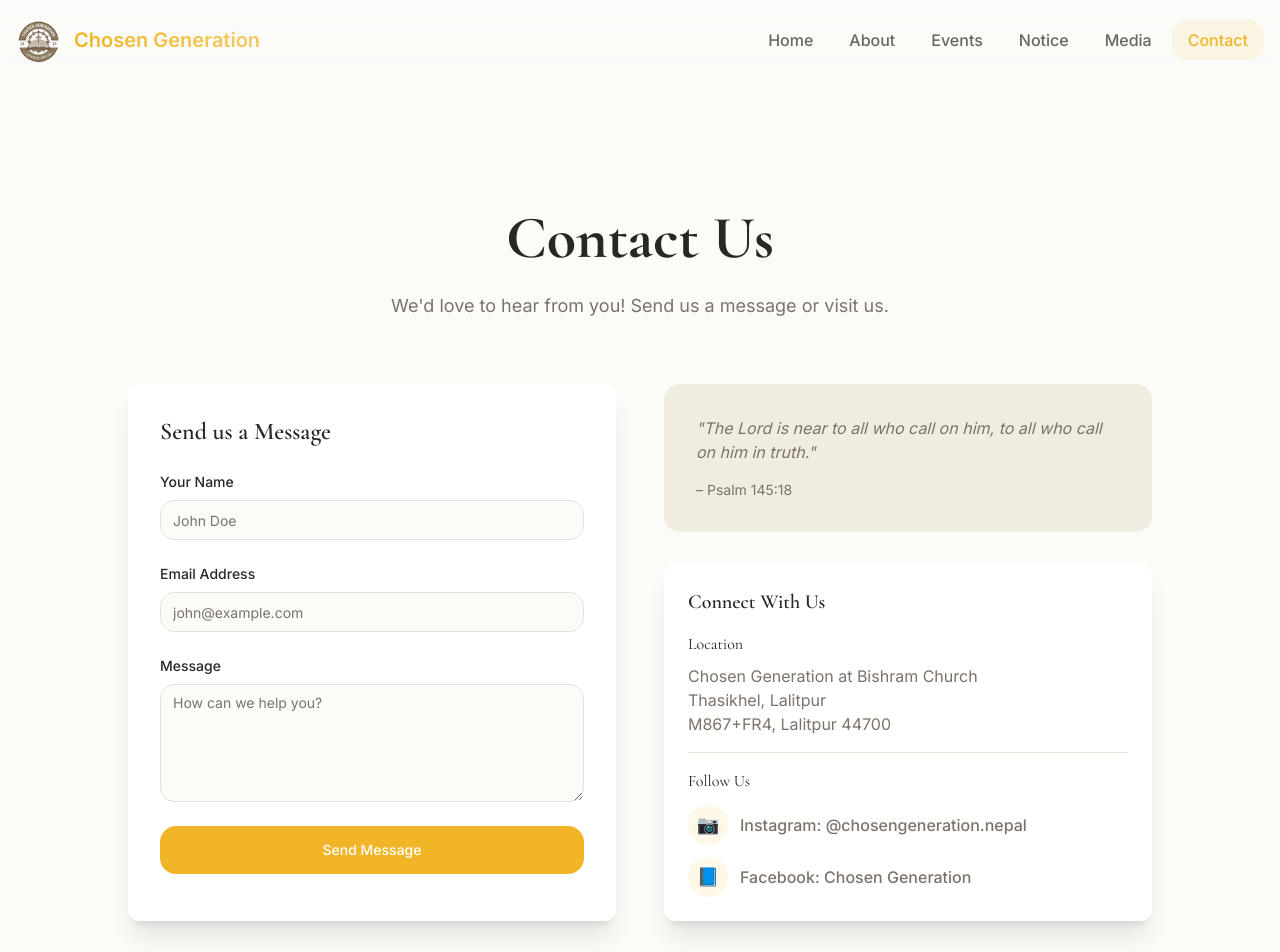
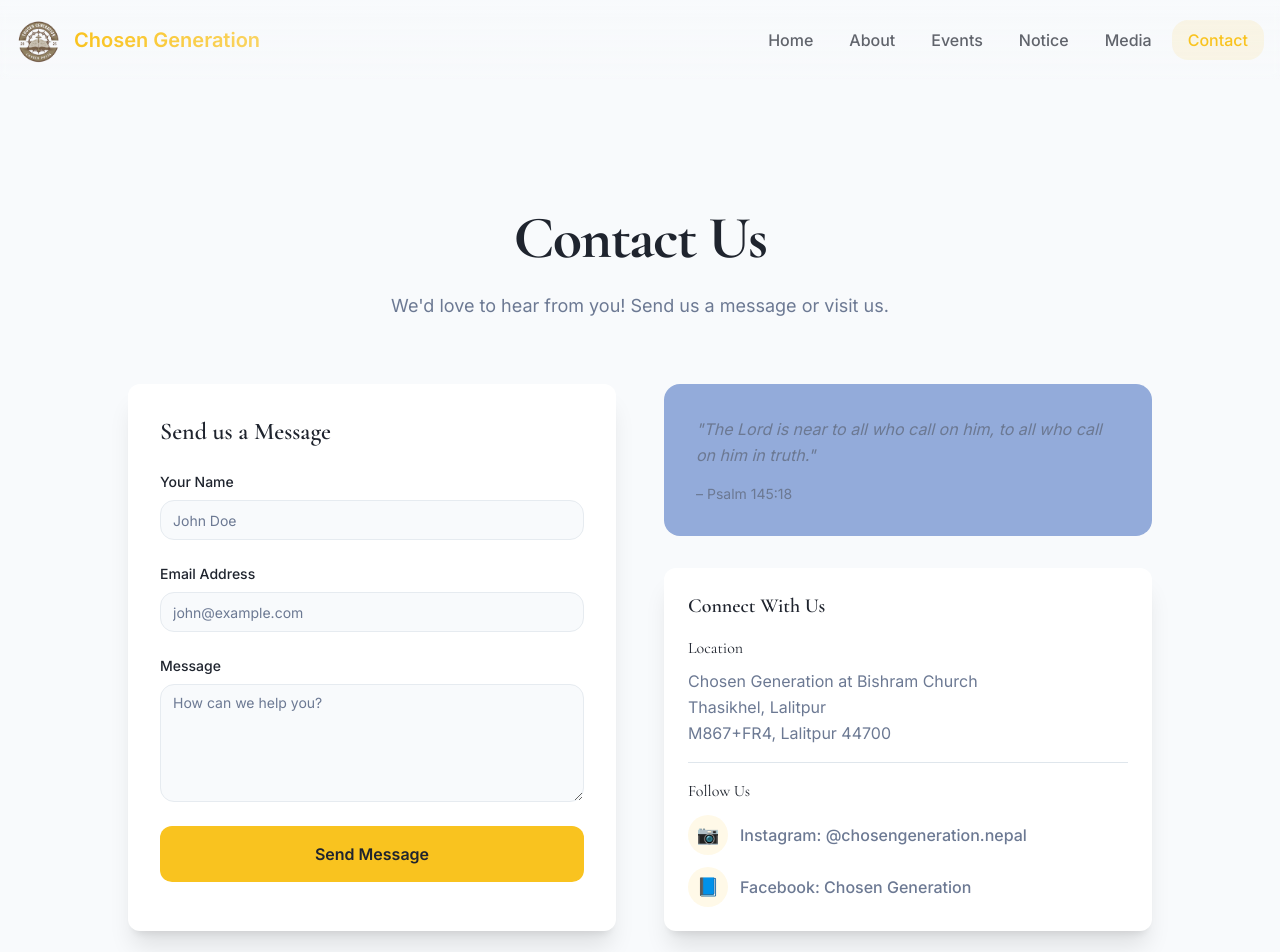
Before and after one commit to Joyal011/fetch-continue-flow, a React (Vite) app: page /contact in a window 1280 px wide. Shown: the top 952 px of the page. Built offline with nearby package versions, Linux system fonts and the light colour scheme; the HTML template or start-up script is replaced by a standard one.

Commit message:
Refactor: Redesign website for Chosen Generation

```diff
--- a/src/components/ui/button.tsx
+++ b/src/components/ui/button.tsx
@@ -5,22 +5,23 @@ import { cva, type VariantProps } from "class-variance-authority";
 import { cn } from "@/lib/utils";
 
 const buttonVariants = cva(
-  "inline-flex items-center justify-center gap-2 whitespace-nowrap rounded-md text-sm font-medium ring-offset-background transition-all focus-visible:outline-none focus-visible:ring-2 focus-visible:ring-ring focus-visible:ring-offset-2 disabled:pointer-events-none disabled:opacity-50 [&_svg]:pointer-events-none [&_svg]:size-4 [&_svg]:shrink-0",
+  "inline-flex items-center justify-center gap-2 whitespace-nowrap rounded-lg text-sm font-semibold ring-offset-background transition-all focus-visible:outline-none focus-visible:ring-2 focus-visible:ring-ring focus-visible:ring-offset-2 disabled:pointer-events-none disabled:opacity-50 [&_svg]:pointer-events-none [&_svg]:size-4 [&_svg]:shrink-0",
   {
     variants: {
       variant: {
-        default: "bg-primary text-white hover:bg-primary/90 hover:scale-105 hover:shadow-elevated transition-all duration-300",
-        destructive: "bg-destructive text-destructive-foreground hover:bg-destructive/90",
-        outline: "border-2 border-primary bg-transparent text-primary hover:bg-primary/10 hover:scale-105 transition-all duration-300",
-        secondary: "bg-secondary text-secondary-foreground hover:bg-secondary/80 hover:scale-105 hover:shadow-elevated transition-all duration-300",
-        ghost: "hover:bg-accent/10 hover:text-accent-foreground",
-        link: "text-primary underline-offset-4 hover:underline",
+        default: "bg-primary text-primary-foreground hover:bg-primary/90 hover:scale-[1.02] hover:shadow-elevated active:scale-[0.98] transition-all duration-300",
+        destructive: "bg-destructive text-destructive-foreground hover:bg-destructive/90 hover:shadow-soft",
+        outline: "border-2 border-primary bg-transparent text-primary hover:bg-primary/10 hover:scale-[1.02] hover:shadow-soft transition-all duration-300",
+        secondary: "bg-secondary text-secondary-foreground hover:bg-secondary/90 hover:scale-[1.02] hover:shadow-elevated transition-all duration-300",
+        ghost: "hover:bg-accent/10 hover:text-accent transition-colors duration-200",
+        link: "text-primary underline-offset-4 hover:underline hover:text-primary/80",
+        accent: "bg-accent text-accent-foreground hover:bg-accent/90 hover:scale-[1.02] hover:shadow-divine transition-all duration-300",
       },
       size: {
-        default: "h-10 px-4 py-2",
-        sm: "h-9 rounded-md px-3",
-        lg: "h-12 rounded-lg px-8",
-        icon: "h-10 w-10",
+        default: "h-11 px-6 py-2",
+        sm: "h-9 rounded-md px-4 text-xs",
+        lg: "h-14 rounded-xl px-10 text-base",
+        icon: "h-11 w-11",
       },
     },
     defaultVariants: {
--- a/src/index.css
+++ b/src/index.css
@@ -8,48 +8,50 @@ All colors MUST be HSL.
 
 @layer base {
   :root {
-    /* Warm, welcoming palette - soft gold, beige, and peaceful tones */
-    --background: 45 30% 98%;
-    --foreground: 30 10% 15%;
+    /* Peaceful, spiritual palette - deep blue, radiant gold, pure white */
+    --background: 210 40% 98%;
+    --foreground: 220 20% 15%;
 
     --card: 0 0% 100%;
-    --card-foreground: 30 10% 15%;
+    --card-foreground: 220 20% 15%;
 
     --popover: 0 0% 100%;
-    --popover-foreground: 30 10% 15%;
+    --popover-foreground: 220 20% 15%;
 
-    /* Primary - Warm gold with soft undertones */
-    --primary: 42 88% 55%;
-    --primary-foreground: 0 0% 100%;
-    --primary-glow: 45 90% 70%;
+    /* Primary - Radiant gold for hope and divine light */
+    --primary: 45 95% 55%;
+    --primary-foreground: 220 20% 15%;
+    --primary-glow: 48 100% 65%;
 
-    /* Secondary - Soft beige/cream */
-    --secondary: 40 40% 85%;
-    --secondary-foreground: 30 10% 20%;
+    /* Secondary - Deep spiritual blue */
+    --secondary: 220 60% 45%;
+    --secondary-foreground: 0 0% 100%;
 
-    --muted: 40 30% 94%;
-    --muted-foreground: 30 8% 45%;
+    --muted: 210 30% 95%;
+    --muted-foreground: 220 15% 50%;
 
-    /* Accent - Peaceful blue */
-    --accent: 200 60% 70%;
+    /* Accent - Heavenly blue */
+    --accent: 210 80% 60%;
     --accent-foreground: 0 0% 100%;
 
     --destructive: 0 70% 50%;
     --destructive-foreground: 0 0% 100%;
 
-    --border: 40 20% 88%;
-    --input: 40 20% 88%;
-    --ring: 42 88% 55%;
+    --border: 210 25% 90%;
+    --input: 210 25% 92%;
+    --ring: 45 95% 55%;
 
     --radius: 1rem;
 
-    /* Custom design tokens for warm, inviting feel */
-    --gradient-primary: linear-gradient(135deg, hsl(42 88% 55%), hsl(38 85% 60%));
-    --gradient-hero: linear-gradient(135deg, hsl(42 88% 55% / 0.95), hsl(38 85% 60% / 0.9));
-    --gradient-card: linear-gradient(145deg, hsl(0 0% 100%), hsl(45 30% 98%));
-    --shadow-elevated: 0 10px 40px -10px hsl(42 88% 55% / 0.2);
-    --shadow-soft: 0 4px 20px -4px hsl(30 10% 15% / 0.08);
-    --shadow-glow: 0 0 40px hsl(45 90% 70% / 0.25);
+    /* Custom design tokens for spiritual, peaceful atmosphere */
+    --gradient-primary: linear-gradient(135deg, hsl(45 95% 55%), hsl(48 90% 60%));
+    --gradient-hero: linear-gradient(135deg, hsl(220 60% 45% / 0.92), hsl(210 70% 50% / 0.88));
+    --gradient-card: linear-gradient(145deg, hsl(0 0% 100%), hsl(210 40% 98%));
+    --gradient-divine: linear-gradient(180deg, hsl(45 95% 55% / 0.1), hsl(210 80% 60% / 0.1));
+    --shadow-elevated: 0 12px 48px -12px hsl(220 60% 45% / 0.3);
+    --shadow-soft: 0 4px 24px -4px hsl(220 20% 15% / 0.08);
+    --shadow-glow: 0 0 60px hsl(45 95% 55% / 0.4);
+    --shadow-divine: 0 8px 32px -8px hsl(210 80% 60% / 0.25);
     --transition-smooth: all 0.3s cubic-bezier(0.4, 0, 0.2, 1);
     --transition-bounce: all 0.4s cubic-bezier(0.68, -0.55, 0.265, 1.55);
 
@@ -64,34 +66,34 @@ All colors MUST be HSL.
   }
 
   .dark {
-    --background: 30 15% 8%;
-    --foreground: 45 20% 96%;
+    --background: 220 30% 8%;
+    --foreground: 210 30% 96%;
 
-    --card: 30 12% 10%;
-    --card-foreground: 45 20% 96%;
+    --card: 220 25% 10%;
+    --card-foreground: 210 30% 96%;
 
-    --popover: 30 12% 10%;
-    --popover-foreground: 45 20% 96%;
+    --popover: 220 25% 10%;
+    --popover-foreground: 210 30% 96%;
 
-    --primary: 42 88% 55%;
-    --primary-foreground: 0 0% 100%;
-    --primary-glow: 45 90% 70%;
+    --primary: 45 95% 55%;
+    --primary-foreground: 220 20% 15%;
+    --primary-glow: 48 100% 65%;
 
-    --secondary: 40 35% 25%;
-    --secondary-foreground: 45 20% 96%;
+    --secondary: 220 60% 35%;
+    --secondary-foreground: 210 30% 96%;
 
-    --muted: 30 12% 18%;
-    --muted-foreground: 40 15% 65%;
+    --muted: 220 20% 18%;
+    --muted-foreground: 210 20% 65%;
 
-    --accent: 200 60% 45%;
-    --accent-foreground: 45 20% 96%;
+    --accent: 210 80% 50%;
+    --accent-foreground: 210 30% 96%;
 
     --destructive: 0 70% 50%;
     --destructive-foreground: 0 0% 100%;
 
-    --border: 30 12% 20%;
-    --input: 30 12% 20%;
-    --ring: 42 88% 55%;
+    --border: 220 20% 20%;
+    --input: 220 20% 20%;
+    --ring: 45 95% 55%;
 
     --sidebar-background: 30 15% 10%;
     --sidebar-foreground: 45 20% 96%;
@@ -115,6 +117,22 @@ All colors MUST be HSL.
 
   h1, h2, h3, h4, h5, h6 {
     @apply font-heading;
+  }
+
+  h1 {
+    @apply text-4xl md:text-6xl lg:text-7xl font-bold tracking-tight;
+  }
+
+  h2 {
+    @apply text-3xl md:text-5xl lg:text-6xl font-bold tracking-tight;
+  }
+
+  h3 {
+    @apply text-2xl md:text-3xl lg:text-4xl font-semibold;
+  }
+
+  p {
+    @apply leading-relaxed;
   }
 }
 
```
Also changed, not shown: src/components/Hero.tsx (+33 -18 lines).
